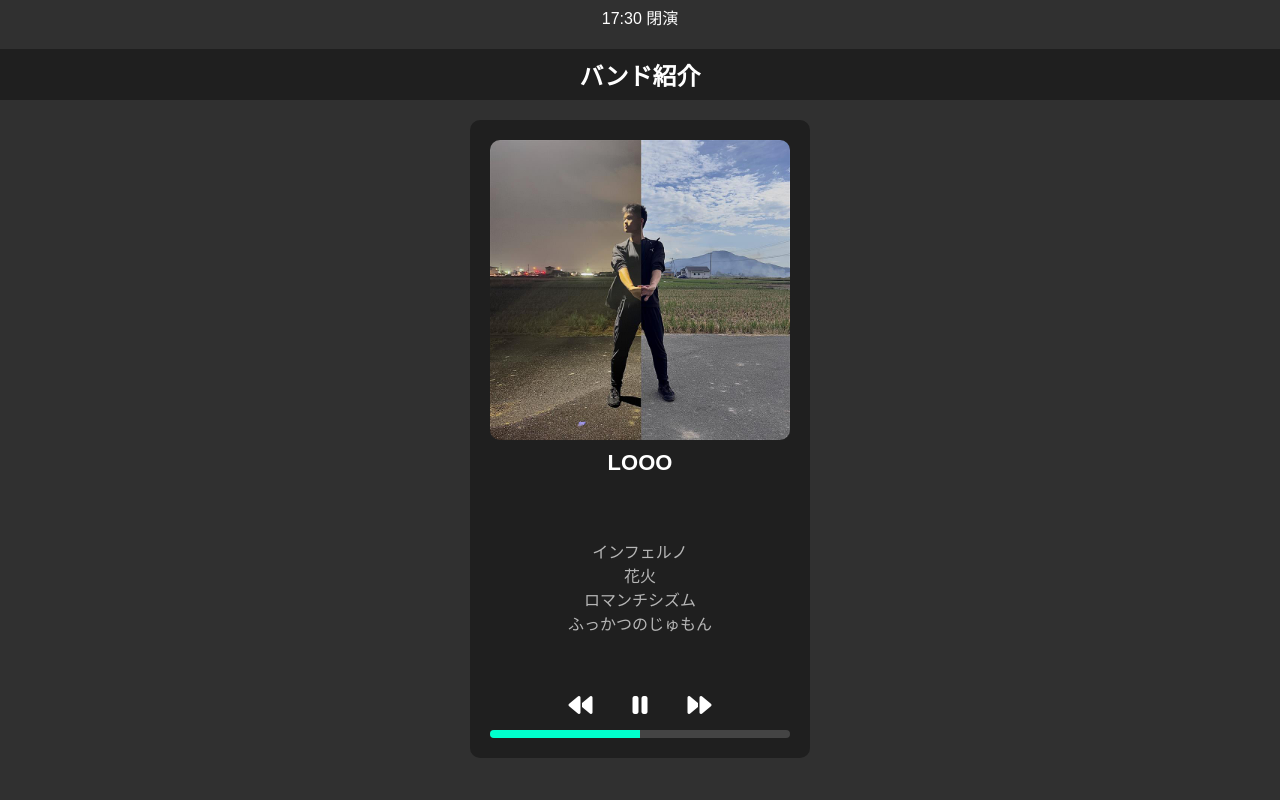
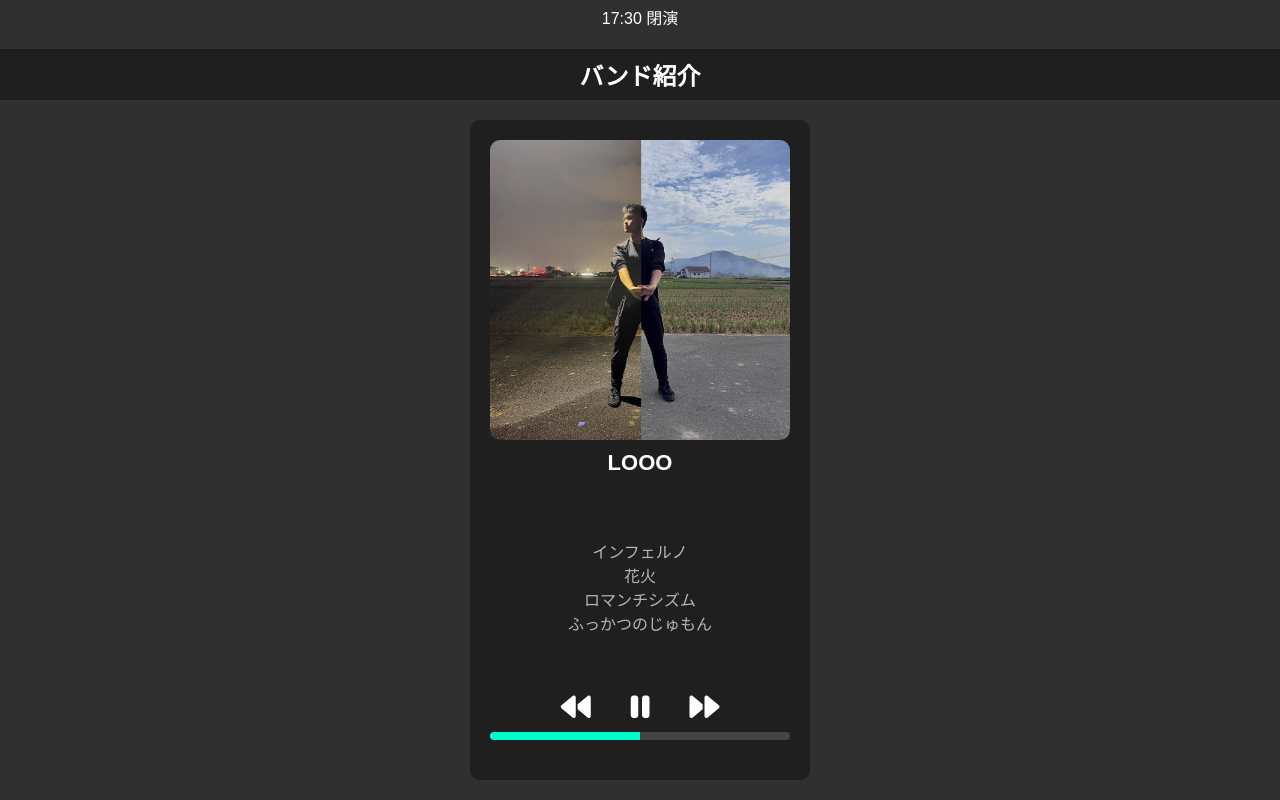
Before and after one commit to nanashi4762/R7KeionDenpasai, a plain HTML site: page index.html in a window 1280 px wide. Shown: the part 1133-1933 px from the top of the page. Before the commit the page ends 1911 px from the top, so only its background shows below. Drawn offline with Linux system fonts and the light colour scheme.

Commit message:
Modify player-bar and controls styles
Updated styles for player controls and song title.

```diff
--- a/wp.css
+++ b/wp.css
@@ -83,7 +83,7 @@ body {
   background-color: #444;
   height: 8px;
   border-radius: 4px;
-  margin-top: 10px;
+  margin-bottom: 20px;
   position: relative;
   overflow: hidden;
 }
@@ -102,11 +102,16 @@ body {
   margin: 10px 0;
 }
 
-.controls span {
-  font-size: 24px;
+.controls i {
+  font-size: 30px;
   cursor: pointer;
-  user-select: none;
+  cursor: pointer;
   color: white;
+  transition: transform 0.2s ease;
+}
+
+.controls i:hover {
+  transform: scale(1.2);
 }
 
 .controls .play {
@@ -115,11 +120,11 @@ body {
 
 #song-title {
   min-height: 150px; /* 高さはお好みで調整可能 */
+  color: rgb(182, 182, 182);
   display: flex;
   flex-direction: column;
   justify-content: center;
   white-space: pre-line;
-  color: rgb(182,182,182);
 }
 
 #band-name {
```
